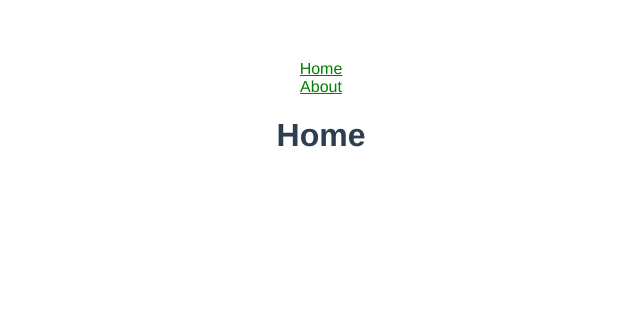
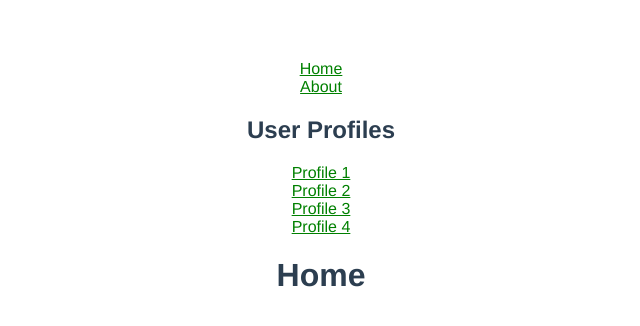
Before and after one commit to melihkeskin/vue-routing, a Vue app: page / in a window 1280 px wide. Shown: the top 326 px of the page, without its empty margins (319-959 px from the left). Built offline with nearby package versions, Linux system fonts and the light colour scheme; the HTML template or start-up script is replaced by a standard one.

Commit message:
More on Router Links

```diff
--- a/src/components/Navbar.vue
+++ b/src/components/Navbar.vue
@@ -8,6 +8,14 @@
         <router-link :to="{ name: 'About' }">About</router-link>
       </li>
     </ul>
+    <h2>User Profiles</h2>
+    <ul>
+      <li v-for="(id, index) in userIds" :key="index">
+        <router-link :to="{ name: 'ViewProfile', params: { user_id: id } }">
+          <span>Profile {{ id }}</span>
+        </router-link>
+      </li>
+    </ul>
   </nav>
 </template>
 
@@ -15,7 +23,9 @@
 export default {
   name: "Navbar",
   data() {
-    return {};
+    return {
+      userIds: ["1", "2", "3", "4"]
+    };
   }
 };
 </script>
```
